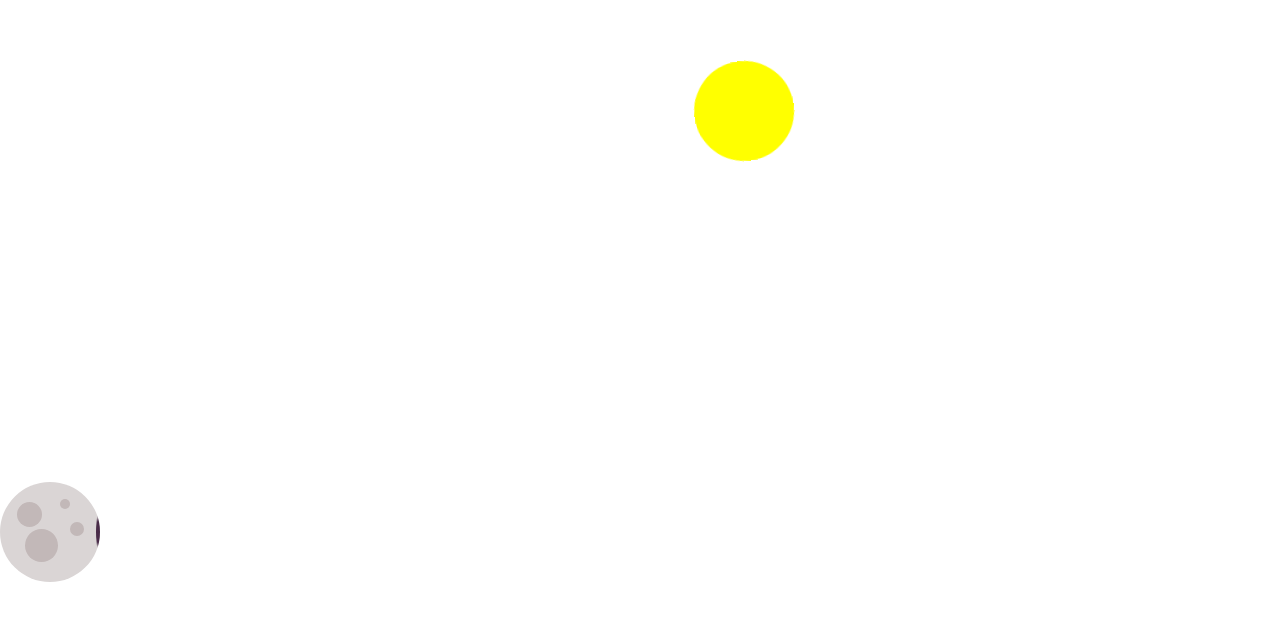
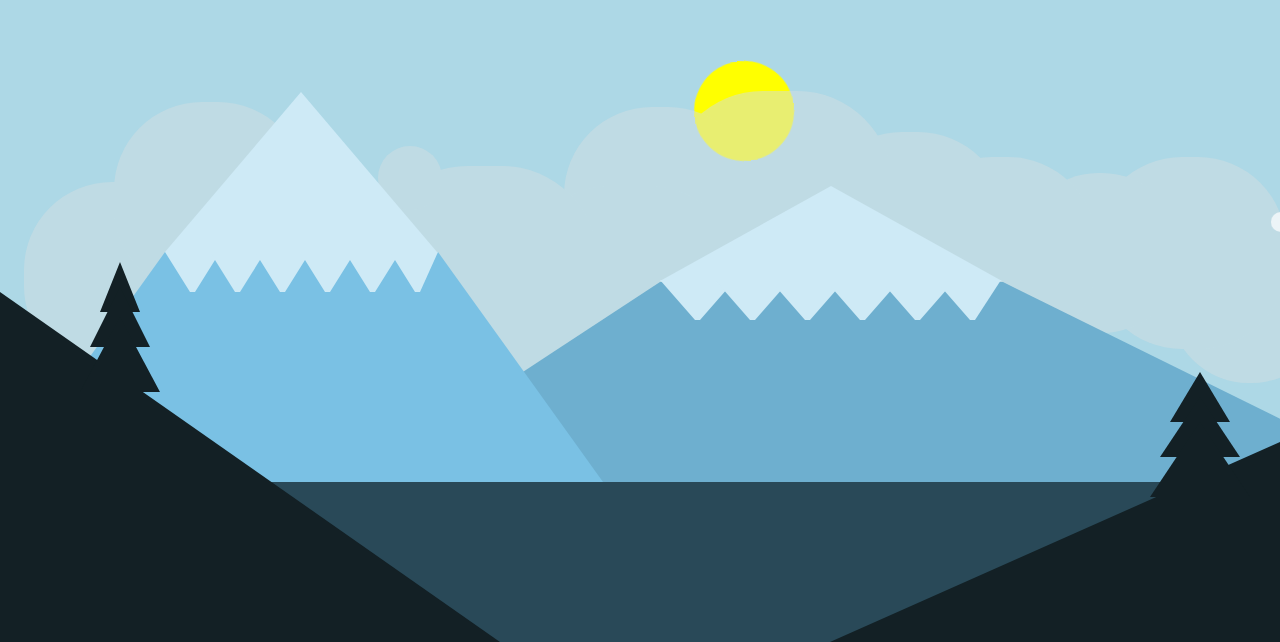
Before and after one commit to mmarsden89/mountain-view, a React (Create React App) app: page / in a window 1280 px wide. Shown: the part 158-800 px from the top of the page. Built offline with nearby package versions, Linux system fonts and the light colour scheme.

Commit message:
strip login functionality for now

```diff
--- a/src/App.css
+++ b/src/App.css
@@ -1,8 +1,8 @@
 .App {
   text-align: center;
   background-color: lightblue;
-  width: 100%;
-  height: 100%;
+  width: 100vw;
+  height: 100vh;
   overflow: hidden !important;
   animation: skychange 180s linear infinite;
 }
--- a/src/App.js
+++ b/src/App.js
@@ -10,7 +10,7 @@ function App() {
     <div className="App">
       <CelestialContainer />
       <Mountains />
-      <LoginContainer />
+      {/* <LoginContainer /> */}
     </div>
   );
 }
--- a/src/Components/CelestialContainer/CelestialContainer.scss
+++ b/src/Components/CelestialContainer/CelestialContainer.scss
@@ -155,3 +155,10 @@
     transform: rotate(430deg);
   }
 }
+
+@media screen and (max-height: 500px) {
+  .sun-container,
+  .moon-container {
+    top: 120%;
+  }
+}
--- a/src/Components/Login/Bear/bear.scss
+++ b/src/Components/Login/Bear/bear.scss
@@ -599,3 +599,17 @@ label {
   // border-bottom: none;
   border-radius: 10px 10px 0 0;
 }
+
+@media only screen and (max-width: 1200px) {
+  .bigfoot-container {
+    margin-top: 80px;
+  }
+
+  .body-container {
+    top: 125px;
+  }
+
+  .back {
+    top: 15px;
+  }
+}
--- a/src/Components/Login/loginContainer.scss
+++ b/src/Components/Login/loginContainer.scss
@@ -10,7 +10,10 @@
   margin: auto 0;
   width: 100%;
   height: 100%;
-  text-align: center;
+  // text-align: center;
+  display: flex;
+  justify-content: center;
+  align-items: center;
 }
 
 .login-button {
--- a/src/Components/Mountains/mountains.scss
+++ b/src/Components/Mountains/mountains.scss
@@ -9,6 +9,7 @@ $cloud-color: rgb(210, 222, 226);
 }
 
 .single-mountain {
+  // display: none;
   width: 273px;
   height: 232px;
   position: absolute;
@@ -364,3 +365,15 @@ $cloud-color: rgb(210, 222, 226);
     opacity: 0.7;
   }
 }
+
+@media screen and (max-height: 500px) {
+  .single-mountain {
+    z-index: 0;
+    bottom: -5vh;
+  }
+
+  .wide-mountain {
+    z-index: 0;
+    bottom: 10vh;
+  }
+}
```
